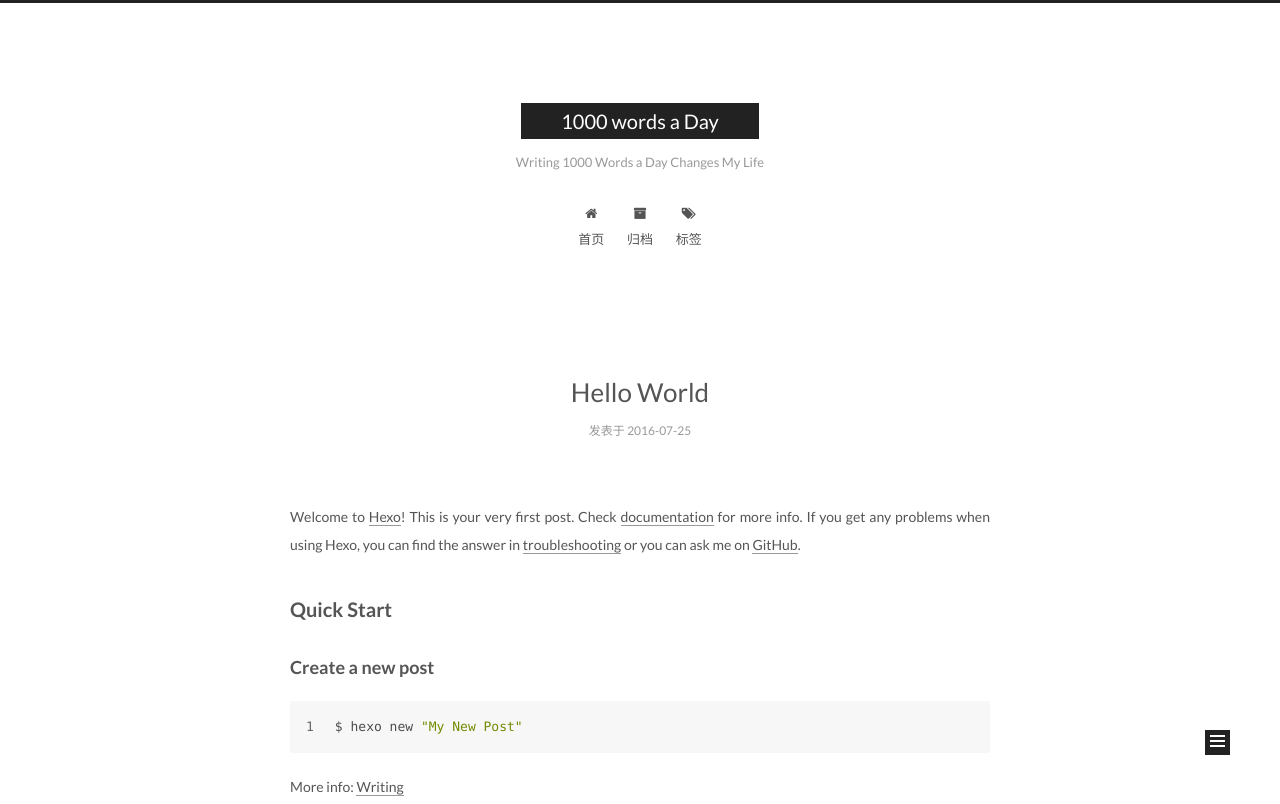
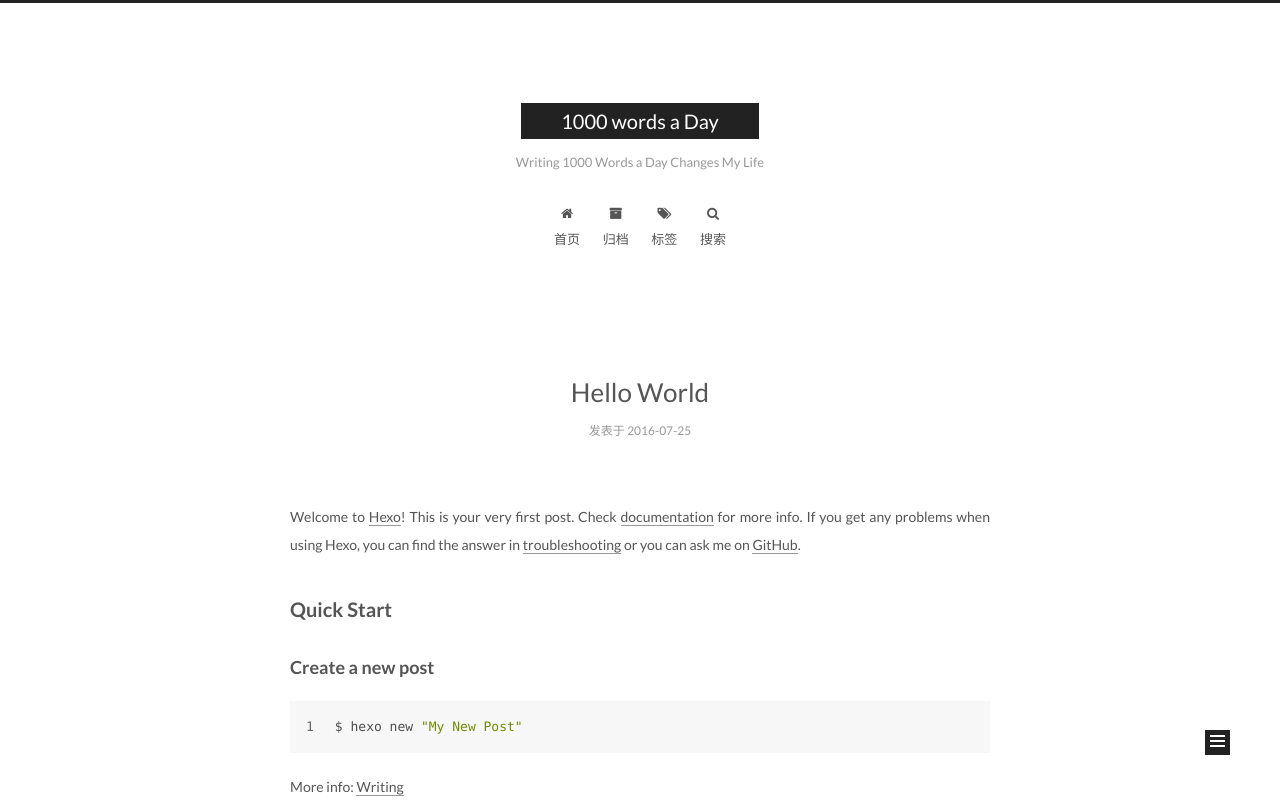
Before and after one commit to liliary/liliary.github.io, a plain HTML site: page index.html in a window 1280 px wide. Shown: the top 804 px of the page. Drawn offline with Linux system fonts and the light colour scheme.

Commit message:
Site updated: 2016-07-27 10:07:14

```diff
--- a/css/main.css
+++ b/css/main.css
@@ -1548,7 +1548,7 @@ pre .javascript .function {
   width: 4px;
   height: 4px;
   border-radius: 50%;
-  background: #7379ff;
+  background: #3795ff;
 }
 .links-of-blogroll {
   font-size: 13px;
--- a/index.html
+++ b/index.html
@@ -196,6 +196,16 @@
               <i class="menu-item-icon fa fa-fw fa-tags"></i> <br />
 
             标签
+          </a>
+        </li>
+
+
+        <li class="menu-item menu-item-search">
+          <a href="/search" rel="section">
+
+              <i class="menu-item-icon fa fa-fw fa-search"></i> <br />
+
+            搜索
           </a>
         </li>
 
```
Also changed, not shown: 2013/12/02/first/index.html (+10 -0 lines), 2016/07/25/hello-world/index.html (+10 -0 lines), archives/2013/12/index.html (+10 -0 lines), archives/2013/index.html (+10 -0 lines), archives/2016/07/index.html (+10 -0 lines), archives/2016/index.html (+10 -0 lines), archives/index.html (+10 -0 lines), categories/example/index.html (+10 -0 lines), tags/tag1/index.html (+10 -0 lines), tags/tag2/index.html (+10 -0 lines), tags/tag3/index.html (+10 -0 lines).
